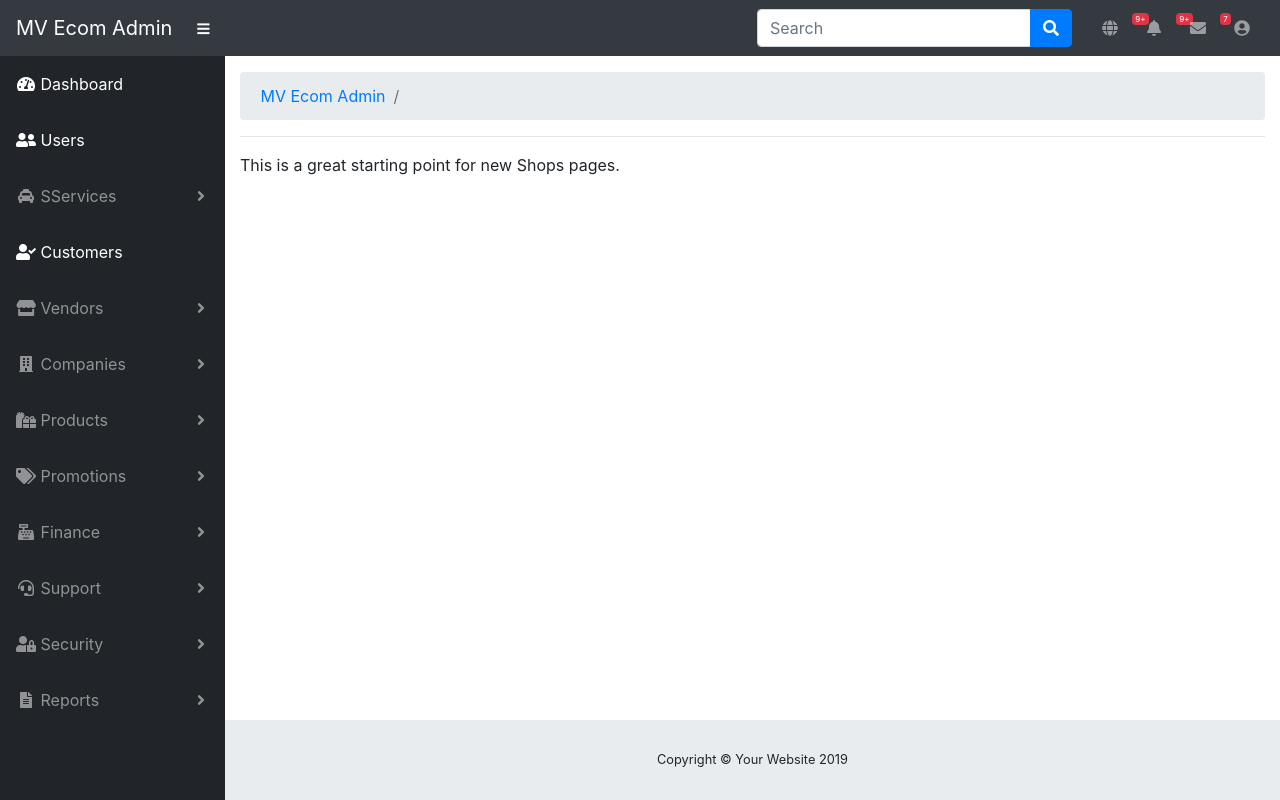
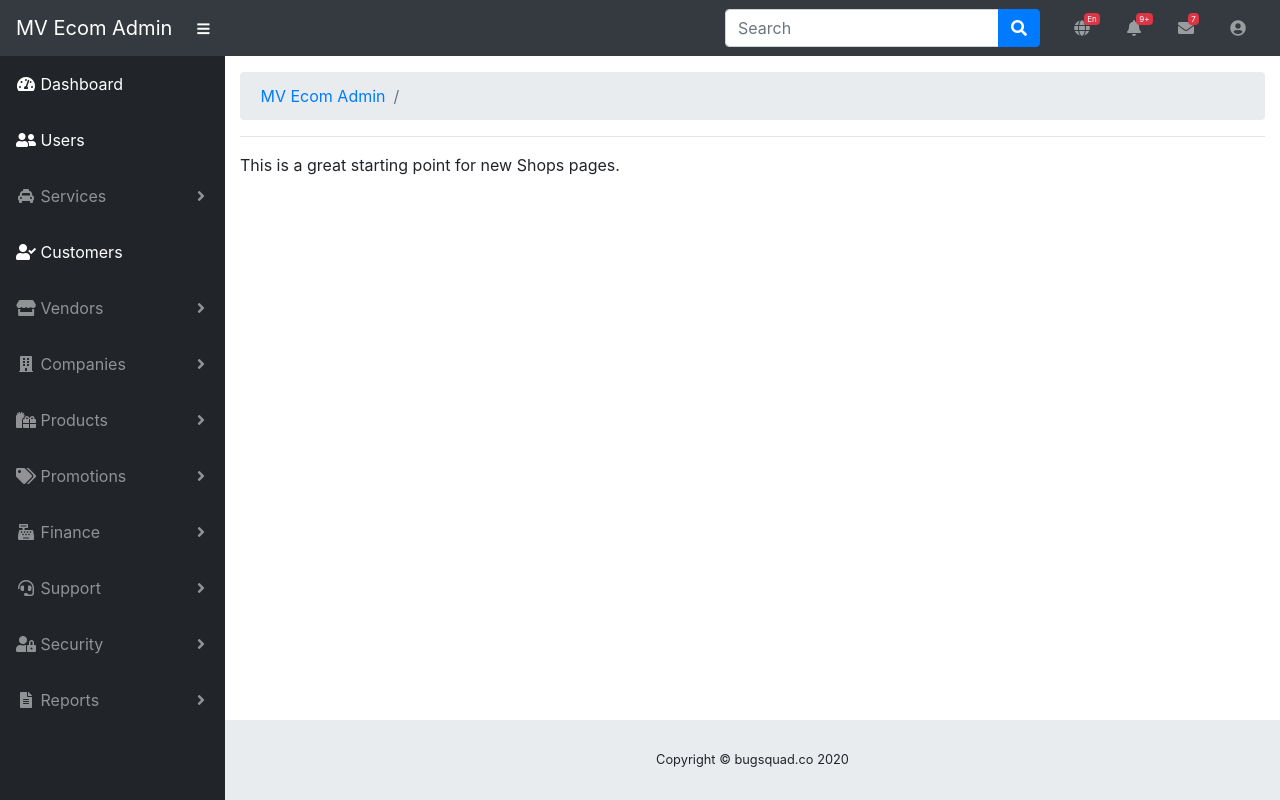
Before and after one commit to BugSquad/mv-ecom-dash, a Django app: page /companies/ in a window 1280 px wide. Run offline with Django 3.2, Linux system fonts and the light colour scheme; some libraries are stand-ins or nearby versions.

Commit message:
Fixed rtl css

```diff
--- a/src/baseview/templates/baseview/base.html
+++ b/src/baseview/templates/baseview/base.html
@@ -16,7 +16,7 @@
 
   {% if LANGUAGE_CODE == 'ar' %}
     <link href="{% static "css/bootstrap-rtl.min.css" %}" rel="stylesheet">
-    <link href="{% static "css/sb-admin-rtl.min.css" %}" rel="stylesheet">
+    <link href="{% static "css/sb-admin-rtl.css" %}" rel="stylesheet">
   {% endif %}
 
   <!-- Custom fonts for this template-->
@@ -55,10 +55,16 @@
 
   <!-- Navbar -->
   <ul class="navbar-nav ml-auto ml-md-0">
-    <li class="nav-item dropdown no-arrow mx-1">
+    <li class="nav-item dropdown no-arrow mx-2">
       <a class="nav-link dropdown-toggle" href="#" id="langsDropdown" role="button" data-toggle="dropdown" aria-haspopup="true" aria-expanded="false">
         <i class="fas fa-globe fa-fw"></i>
-        <span class="badge badge-danger">9+</span>
+        <div class="output"><span class="badge badge-danger">
+          {% if LANGUAGE_CODE == 'ar' %}
+            ع
+          {% else %}
+            En
+          {% endif %}
+        </span></div>
       </a>
       <div class="dropdown-menu dropdown-menu-right" aria-labelledby="langsDropdown">
         <a>
@@ -77,10 +83,10 @@
         </a>
       </div>
     </li>
-    <li class="nav-item dropdown no-arrow mx-1">
+    <li class="nav-item dropdown no-arrow mx-2">
       <a class="nav-link dropdown-toggle" href="#" id="alertsDropdown" role="button" data-toggle="dropdown" aria-haspopup="true" aria-expanded="false">
         <i class="fas fa-bell fa-fw"></i>
-        <span class="badge badge-danger">9+</span>
+        <div class="output"><span class="badge badge-danger">9+</span></div>
       </a>
       <div class="dropdown-menu dropdown-menu-right" aria-labelledby="alertsDropdown">
         <a class="dropdown-item" href="#">{% trans "Action" %}</a>
@@ -89,10 +95,10 @@
         <a class="dropdown-item" href="#">{% trans "Something else here" %}</a>
       </div>
     </li>
-    <li class="nav-item dropdown no-arrow mx-1">
+    <li class="nav-item dropdown no-arrow mx-2">
       <a class="nav-link dropdown-toggle" href="#" id="messagesDropdown" role="button" data-toggle="dropdown" aria-haspopup="true" aria-expanded="false">
         <i class="fas fa-envelope fa-fw"></i>
-        <span class="badge badge-danger">7</span>
+        <div class="output"><span class="badge badge-danger">7</span></div>
       </a>
       <div class="dropdown-menu dropdown-menu-right" aria-labelledby="messagesDropdown">
         <a class="dropdown-item" href="#">{% trans "Action" %}</a>
@@ -101,7 +107,7 @@
         <a class="dropdown-item" href="#">{% trans "Something else here" %}</a>
       </div>
     </li>
-    <li class="nav-item dropdown no-arrow mx-1">
+    <li class="nav-item dropdown no-arrow mx-2">
       <a class="nav-link dropdown-toggle" href="#" id="userDropdown" role="button" data-toggle="dropdown" aria-haspopup="true" aria-expanded="false">
         <i class="fas fa-user-circle fa-fw"></i>
       </a>
@@ -115,9 +121,11 @@
   </ul>
   {% endblock sb_admin_navbar_right %}
 </nav>
-<div id="wrapper"><!-- wrapper -->
+
+<!-- wrapper -->
+<div id="wrapper">
   <!-- Sidebar -->
-  <ul class="sidebar navbar-nav">
+  <ul class="nav sidebar navbar-nav">
     {% block sb_admin_sidebar %}
     <li class="nav-item active">
       <a class="nav-link" href="{% url "mv_admin_dashboard" %}">
@@ -134,7 +142,7 @@
     <li class="nav-item dropdown">
       <a class="nav-link dropdown-toggle" href="#" id="pagesDropdown" role="button" data-toggle="dropdown" aria-haspopup="true" aria-expanded="false">
         <i class="fas fa-fw fa-taxi"></i>
-        <span>S{% trans "Services" %}</span>
+        <span>{% trans "Services" %}</span>
       </a>
       <div class="dropdown-menu" aria-labelledby="pagesDropdown">
         {% comment %} <h6 class="dropdown-header">Login Screens:</h6> {% endcomment %}
@@ -242,6 +250,7 @@
 
     {% endblock sb_admin_sidebar %}
   </ul>
+
   <div id="content-wrapper"><!-- content wrapper -->
     <div class="container-fluid"><!-- cfluid -->
   {# <div id="page-wrapper"> #}
@@ -256,27 +265,15 @@
         {% endblock sb_admin_breadcrumb_active %}
       </ol>
       {% block sb_admin_content %}
-      <div class="alert alert-secondary alert-dismissable show">
-        <button type="button" class="close" data-dismiss="alert" aria-hidden="true">&times;</button>
-        <i class="fa fa-info-circle"></i>  <strong>{% trans "MV Ecom Admin" %}</strong> This and everything below is inside <code>sb_admin_content</code> block.
-      </div>
-      <h2 class="page-header">{% trans "MV Ecom Admin" %}</h2>
-      <p class="lead">Reusable Django application providing SB Admin dashboard theme.</p>
-      <h3>Links</h3>
-      <ul>
-        <li><a href="https://github.com/bluszcz/django-sb-admin">django-sb-admin</a> project page on github</li>
-        <li><a href="https://startbootstrap.com/templates/sb-admin/">sb-admin</a> original project page</li>
-      </ul>
 
-  {# {% include "django_sb_admin/login.html" %}                #}
-  {% endblock sb_admin_content %}
+      {% endblock sb_admin_content %}
     </div><!-- cfluid -->
   </div><!-- content wrapper -->
   <!-- Sticky Footer -->
   <footer class="sticky-footer">
     <div class="container my-auto">
       <div class="copyright text-center my-auto">
-        <span>{% block sb_admin_copyright %}Copyright © Your Website 2019{% endblock sb_admin_copyright %}</span>
+        <span>{% block sb_admin_copyright %}{% blocktrans %}Copyright © bugsquad.co 2020{% endblocktrans %}{% endblock sb_admin_copyright %}</span>
       </div>
     </div>
   </footer>
--- a/src/static/css/sb-admin-rtl.css
+++ b/src/static/css/sb-admin-rtl.css
@@ -1,5 +1,9 @@
 
 @media (min-width: 768px){
-  #wrapper {padding-right: 225px; padding-left: 0;}
+  #wrapper {padding-right: 0; padding-left: 0;}
   .side-nav{right: 0;left: auto;}
+  footer.sticky-footer {right: auto; left: 0;}
+  .scroll-to-top {right: auto; left: 15px;}
+  .sidebar .nav-item .nav-link {text-align: right;}
+  .navbar-nav .nav-item.dropdown .dropdown-toggle::after {float: left; content: '\f104';}
 }
```
Also changed, not shown: src/locale/ar/LC_MESSAGES/django.po, src/static/css/sb-admin.css.
